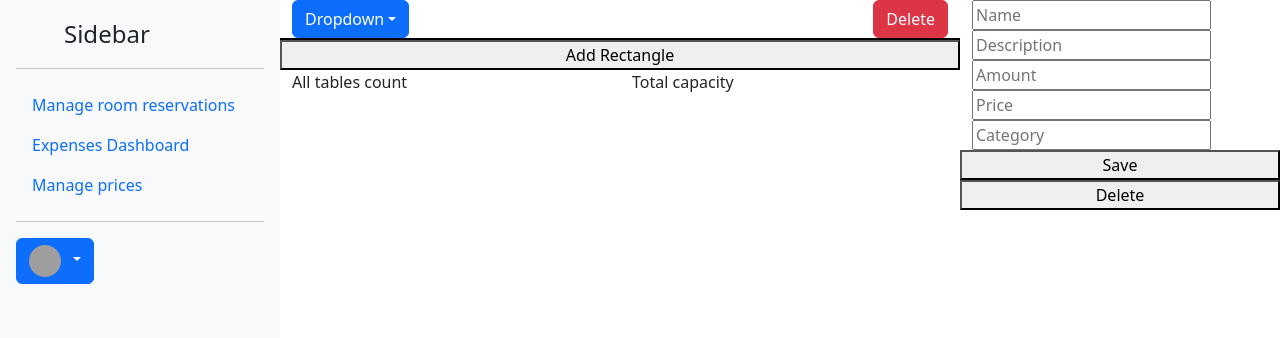
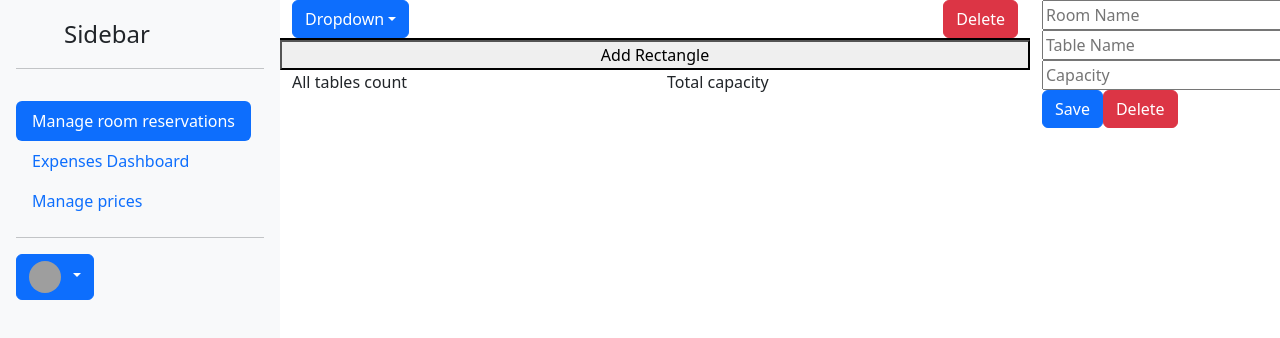
Before and after one commit to hungdojan/PIS_Project, a React (Create React App) app in the folder pis-frontend/: page /manager in a window 1280 px wide. Shown: the top 338 px of the page. Built offline with nearby package versions, Linux system fonts and the light colour scheme; grey boxes are pictures that could not be loaded.

Commit message:
ADD: Manager view - finalization of component layout without styling

```diff
--- a/pis-frontend/src/pages/managerPage/ManagerPage.css
+++ b/pis-frontend/src/pages/managerPage/ManagerPage.css
@@ -1,13 +1,6 @@
-/* .container {
-    border: 1px solid black;
-    display: grid;
-    grid-template-columns: repeat(3, 1fr); /* 3 columns with equal width */
-    /* grid-auto-flow: row; */
-/* } */
-#root > div > div > div.main-dashboard-content.col > div:nth-child(2) > div{
+.table-management-container {
     border: 1px solid black;
     display: grid;
     grid-template-columns: repeat(3, 1fr); /* 3 columns with equal width */
     grid-auto-flow: row;
-
 }
--- a/pis-frontend/src/pages/managerPage/index.jsx
+++ b/pis-frontend/src/pages/managerPage/index.jsx
@@ -12,27 +12,48 @@ import {
 } from 'react-bootstrap';
 import './ManagerPage.css';
 
+// =========== MAIN MANAGER VIEW ===========
 const ManagerDahsboard = () => {
   useEffect(() => {
     document.title = 'Manager page';
   }, []);
+  const [activeNavItem, setActiveNavItem] = useState(
+    'manager-room-reservations'
+  );
+
+  const handleNavItemClick = (eventKey) => {
+    setActiveNavItem(eventKey);
+  };
+
+  const renderActiveComponent = () => {
+    switch (activeNavItem) {
+      case 'manager-room-reservations':
+        return <ManageRoomsDashboard />;
+      case 'manager-expenses-dashboard':
+        return <Expenses />;
+      case 'manager-expenses-pricing':
+        return <FoodPricing />;
+      default:
+        return null;
+    }
+  };
 
   return (
     <Container fluid>
       <Row>
-        <Sidebar />
-        <Col className="main-dashboard-content">
-          <ManageRooms />
-        </Col>
-        <Col md={3} className="editing-tool">
-          <ElementForm />
-        </Col>
+        <Sidebar
+          handleNavItemClick={handleNavItemClick}
+          activeNavItem={activeNavItem}
+        />
+        <Col className="manager-view">{renderActiveComponent()}</Col>
+
+        {/* <ManageRoomsDashboard /> */}
       </Row>
     </Container>
   );
 };
 
-function Sidebar() {
+const Sidebar = ({ handleNavItemClick = () => {}, activeNavItem = '' }) => {
   return (
     <div
       className="d-flex flex-column flex-shrink-0 p-3 bg-light"
@@ -49,7 +70,12 @@ function Sidebar() {
       </a>
       <hr />
 
-      <Nav variant="pills" defaultActiveKey="home">
+      <Nav
+        variant="pills"
+        defaultActiveKey={activeNavItem}
+        className="mt-3"
+        onSelect={handleNavItemClick}
+      >
         <Nav.Item>
           <Nav.Link eventKey="manager-room-reservations">
             Manage room reservations
@@ -84,6 +110,31 @@ function Sidebar() {
         <Dropdown.Item href="#">Sign out</Dropdown.Item>
       </DropdownButton>
     </div>
+  );
+};
+
+// =========== VIEW 1 ===========
+function ManageRoomsDashboard() {
+  const onSave = (table) => {
+    // Handle save logic here
+    console.log('Saving table:', table);
+  };
+
+  const handleDelete = (id) => {
+    // Handle delete logic here
+    console.log(`Deleting table with ID: ${id}`);
+  };
+
+  return (
+    <Row>
+      <Col className="manage-rooms">
+        <ManageRooms />
+      </Col>
+      {/* <Col md={3} className="editing-tool"> */}
+      <Col md={3} className="editing-tool">
+        <TableEditForm onDelete={handleDelete} onSave={onSave}/>
+      </Col>
+    </Row>
   );
 }
 
@@ -127,7 +178,7 @@ function TableManagement() {
 
   return (
     <>
-      <div className="container">
+      <div className="table-management-container">
         {components.map((component, index) => (
           <div key={index} className="row">
             {component}
@@ -138,6 +189,83 @@ function TableManagement() {
     </>
   );
 }
+
+const TableEditForm = ({ onSave, onDelete, table= {}, room = {} }) => {
+  const [roomName, setRoomName] = useState(room.roomName || '');
+  const [tableName, setTableName] = useState(table.name || '');
+  const [capacity, setCapacity] = useState(table.capacity || '');
+
+  const handleSave = () => {
+    // Check if required fields are not empty
+    if (roomName.trim() === '' || tableName.trim() === '' || capacity.trim() === '') {
+      alert('Please fill in all fields');
+      return;
+    }
+
+    // Create an object representing the table
+    const editedTable = {
+      id: table.id || null,
+      name: tableName.trim(),
+      capacity: capacity.trim(),
+    };
+
+    // Create an object representing the table
+    const editedRoom = {
+      id: room.id || null, // assuming table has an id
+      roomName: roomName.trim(),
+      capacity: capacity.trim(),
+    };
+
+    // Call onSave function from parent component with the table object
+    onSave(editedTable);
+
+    // Clear input fields
+    setRoomName('');
+    setTableName('');
+    setCapacity('');
+  };
+
+  const handleDelete = () => {
+    // Call onDelete function from parent component
+    onDelete(table.id);
+  };
+
+  return (
+    <div>
+      <Row>
+        <Col>
+          <input
+            type="text"
+            placeholder="Room Name"
+            value={roomName}
+            onChange={(e) => setRoomName(e.target.value)}
+          />
+        </Col>
+        <Col>
+          <input
+            type="text"
+            placeholder="Table Name"
+            value={tableName}
+            onChange={(e) => setTableName(e.target.value)}
+          />
+        </Col>
+        <Col>
+          <input
+            type="text"
+            placeholder="Capacity"
+            value={capacity}
+            onChange={(e) => setCapacity(e.target.value)}
+          />
+        </Col>
+        <Col>
+          <Button onClick={handleSave}>Save</Button>
+          <Button variant="danger" onClick={handleDelete}>Delete</Button>
+        </Col>
+      </Row>
+    </div>
+  );
+};
+
 
 function ElementForm({ onSave, onDelete }) {
   const [name, setName] = useState('');
@@ -218,6 +346,102 @@ function ElementForm({ onSave, onDelete }) {
     </div>
   );
 }
-// export default Sidebar;
+
+// =========== VIEW 2 ===========
+const Expenses = () => {
+  return (
+    <Container fluid>
+      {/* First row with 4 elements */}
+      <Row className="mb-3">
+        <Col>Element 1</Col>
+        <Col>Element 2</Col>
+        <Col>Element 3</Col>
+        <Col>Element 4</Col>
+      </Row>
+      {/* Second row with 2 elements */}
+      <Row className="mb-3">
+        <Col md={9}>Element 5</Col>
+        <Col md={3}>Element 6</Col>
+      </Row>
+      {/* Third row with 3 elements */}
+      <Row>
+        <Col md={6}>Element 7</Col>
+        <Col md={3}>Element 8</Col>
+        <Col md={3}>Element 9</Col>
+      </Row>
+    </Container>
+  );
+};
+
+// =========== VIEW 3 ===========
+const FoodPricing = () => {
+  // Sample data for food items
+  const foodItems = [
+    { id: 1, name: 'Food 1', portionSize: 'Medium', price: '$10' },
+    { id: 2, name: 'Food 2', portionSize: 'Large', price: '$15' },
+    { id: 3, name: 'Food 3', portionSize: 'Small', price: '$8' },
+    // Add more food items as needed
+  ];
+
+  // State for selected food category
+  const [selectedCategory, setSelectedCategory] = useState('All');
+
+  // Filtered food items based on selected category
+  const filteredFoodItems =
+    selectedCategory === 'All'
+      ? foodItems
+      : foodItems.filter((item) => item.category === selectedCategory);
+
+  // Sample categories for dropdown
+  const categories = ['All', 'Category 1', 'Category 2', 'Category 3']; // Add more categories as needed
+
+  // Handler for selecting a category
+  const handleCategorySelect = (category) => {
+    setSelectedCategory(category);
+  };
+
+  return (
+    <Container fluid>
+      <Row>
+        <Col>
+          <h2>Food Overview</h2>
+          <Row>
+            <Col>
+              {/* Dropdown for filtering food categories */}
+              <DropdownButton title={`Filter by Category: ${selectedCategory}`}>
+                {categories.map((category) => (
+                  <Dropdown.Item
+                    key={category}
+                    onClick={() => handleCategorySelect(category)}
+                  >
+                    {category}
+                  </Dropdown.Item>
+                ))}
+              </DropdownButton>
+            </Col>
+          </Row>
+          <Row>
+            <Col>ID</Col>
+            <Col>Name</Col>
+            <Col>Portion Size</Col>
+            <Col>Price per Portion</Col>
+          </Row>
+          {filteredFoodItems.map((food) => (
+            <Row key={food.id}>
+              <Col>{food.id}</Col>
+              <Col>{food.name}</Col>
+              <Col>{food.portionSize}</Col>
+              <Col>{food.price}</Col>
+            </Row>
+          ))}
+        </Col>
+        <Col>
+          <h2>Food Editing Panel</h2>
+          <ElementForm />
+        </Col>
+      </Row>
+    </Container>
+  );
+};
 
 export default ManagerDahsboard;
```
